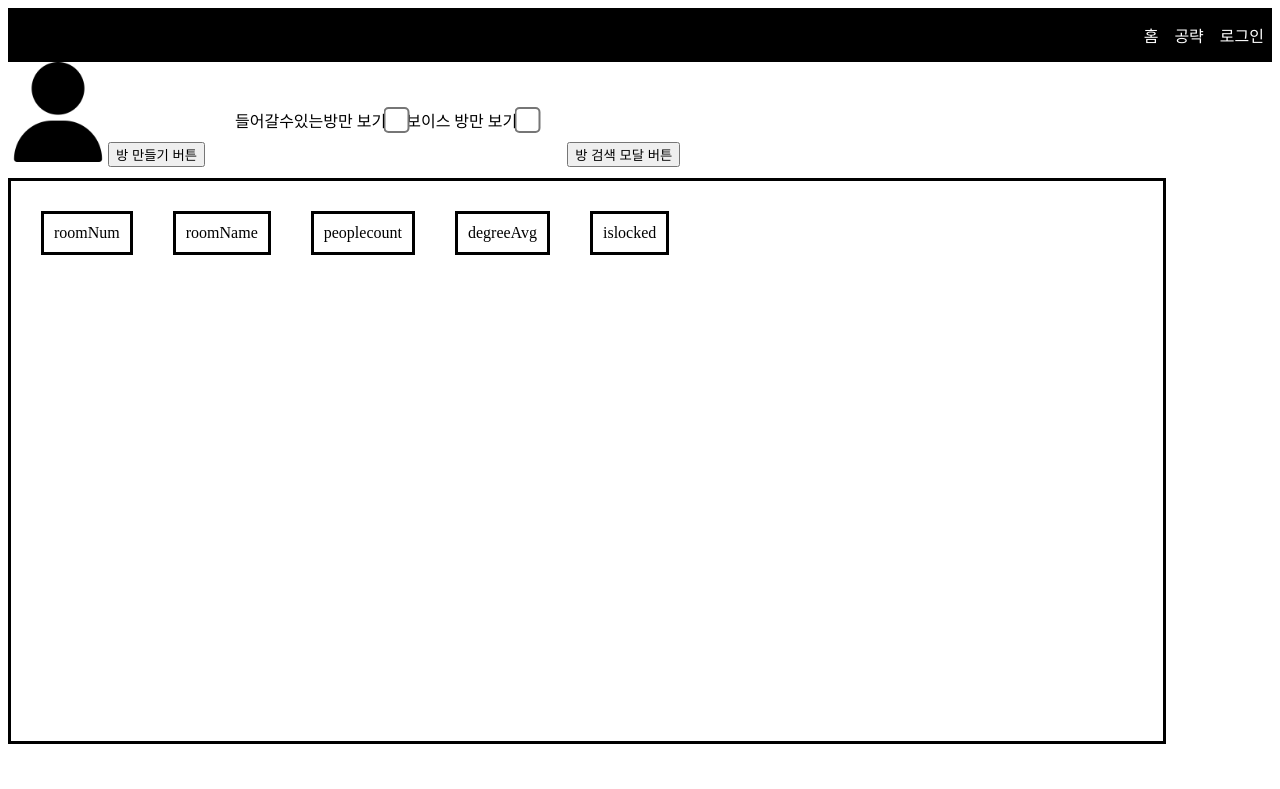
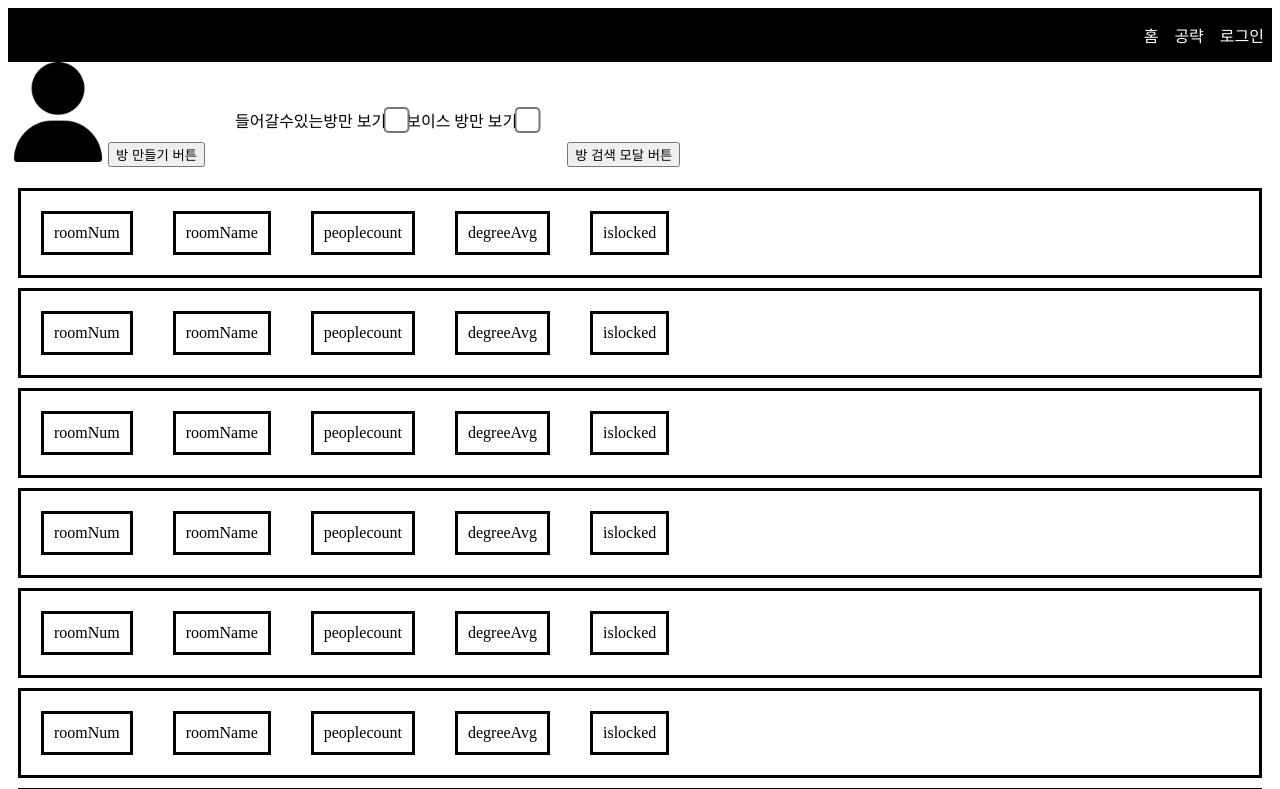
Before and after one commit to think0507/botox, a React (Create React App) app: page /RoomList in a window 1280 px wide. Shown: the top 789 px of the page. Built offline with nearby package versions, Linux system fonts and the light colour scheme.

Commit message:
roomList 컨텐츠 생성 및 페이징 voice chat 방 페이지 생성

```diff
--- a/package.json
+++ b/package.json
@@ -9,7 +9,8 @@
     "axios": "^1.6.7",
     "react": "^18.2.0",
     "react-dom": "^18.2.0",
-    "react-router-dom": "^6.22.1",
+    "react-router": "^6.22.2",
+    "react-router-dom": "^6.22.2",
     "react-scripts": "5.0.1",
     "styled-components": "^6.1.8",
     "web-vitals": "^2.1.4"
--- a/src/App.js
+++ b/src/App.js
@@ -6,6 +6,8 @@ import Attack from './navbar/Attack';
 import Login from './navbar/Login';
 import RoomList from './components/RoomList';
 import MainGameComponents from "./components/MainGameComponents";
+import TextChatRoom from "./components/TextChatRoom";
+import VoiceChatRoom from "./components/VoiceChatRoom";
 
 function App() {
     return (
@@ -18,6 +20,8 @@ function App() {
                     <Route path="/contact" element={<Login />}/>
                     <Route path="/RoomList" element={<RoomList />}/>
                     <Route path="/:gameName" element={<MainGameComponents />}/>
+                    <Route path="/TextChatRoom" element={<TextChatRoom />}/>
+                    <Route path="/VoiceChatRoom" element={<VoiceChatRoom />}/>
                 </Routes>
             </div>
         </BrowserRouter>
--- a/src/components/RoomList.css
+++ b/src/components/RoomList.css
@@ -11,6 +11,7 @@
 .roomListContent{
     margin : 10px;
     display : flex;
+    border : solid black 3px;
 }
 .checkBoxContainer{
     display : flex;
@@ -30,10 +31,11 @@
     margin : 20px;
     border : solid 3px black;
 }
+.roomListContent:hover{
+    background : gray;
+}
 
-
-
-/* 모달 CSS */
+/* ===== 모달 CSS ===== */
 .btn-wrapper {
     display: flex;
     justify-content: center;
@@ -63,3 +65,4 @@
     height: 150px;
     padding: 15px;
 }
+/* ===== 모달 css 끝! =====*/
--- a/src/components/RoomList.js
+++ b/src/components/RoomList.js
@@ -1,16 +1,28 @@
 import React, {useRef, useState} from 'react';
-import {useLocation} from 'react-router-dom';
 import usericonURL from '../img/user-icon.png'
 import './RoomList.css'
+import RoomListContent from "./RoomListContent";
 function RoomList() {
-    const {state} = useLocation(); //useLocation()훅으로 state를 받음
-    console.log(state)
-    console.log('this')
 
     // 모달창 사용을 위한 변수 선언
-    const [creteRoomModalOpen, creteRoomSetModalOpen] = useState(false);
+    const [createRoomModalOpen, createRoomSetModalOpen] = useState(false);
     const [searchRoomModalOpen, searchRoomSetModalOpen] = useState(false);
+
     const modalBackground = useRef();
+
+    // ======= 페이징 =======
+    const numberOfRooms = 15; // 예시로 15개의 방을 생성
+    // 현재 페이지
+    const [currentPage, setCurrentPage] = useState(1);
+    // 페이지 당 보여줄 방의 수
+    const roomsPerPage = 10;
+    // 현재 페이지의 방 목록 계산
+    const indexOfLastRoom = currentPage * roomsPerPage;
+    const indexOfFirstRoom = indexOfLastRoom - roomsPerPage;
+    const currentRooms = Array.from({ length: numberOfRooms }).slice(indexOfFirstRoom, indexOfLastRoom);
+    // 페이지 변경 함수
+    const paginate = pageNumber => setCurrentPage(pageNumber);
+    //  ======= 페이징 종료 =======
 
     return (
         <div>
@@ -21,15 +33,15 @@ function RoomList() {
                 {/*    방만들기 모달창 */}
                 <modal>
                     <div className={'btn-wrapper'}>
-                        <button className={'modal-open-btn'} onClick={() => creteRoomSetModalOpen(true)}>
+                        <button className={'modal-open-btn'} onClick={() => createRoomSetModalOpen(true)}>
                             방 만들기 버튼
                         </button>
                     </div>
                     {
-                        creteRoomModalOpen &&
+                        createRoomModalOpen &&
                         <div className={'modal-container'} ref={modalBackground} onClick={e => {
                             if (e.target === modalBackground.current) {
-                                creteRoomSetModalOpen(false);
+                                createRoomSetModalOpen(false);
                             }
                         }}>
                             <div className={'modal-content'}>
@@ -38,9 +50,13 @@ function RoomList() {
                                 {/* 방 번호 검색, 방 이름검색, or  텍스트,음성 검색필터 들어갈수있는방 검색필터*/}
                                 <input type={"text"} value={"방 이름"}></input>
 
+                                <p>암호사용</p>
+                                <input type={"checkbox"} value={"암호 사용"}></input>
+                                <input type={"password"} value={"비밀번호"}></input>
+
                                 <input type={"button"} value={'방 만들기'}></input>
 
-                                <button className={'modal-close-btn'} onClick={() => creteRoomSetModalOpen(false)}>
+                                <button className={'modal-close-btn'} onClick={() => createRoomSetModalOpen(false)}>
                                     모달 닫기
                                 </button>
                             </div>
@@ -56,7 +72,6 @@ function RoomList() {
                     <p>보이스 방만 보기</p>
                     <input className={'checkBox'} type={"checkbox"}></input>
                 </div>
-
 
 
                 {/*    검색창 모달창 */}
@@ -90,33 +105,26 @@ function RoomList() {
                 </modal>
             </div>
 
+            {currentRooms.map((room, index) => (
+                <RoomListContent
+                    key={index}
+                    roomNum={index + 1} // 예시로 방 번호를 index + 1로 지정
+                    // 나머지 roomName, peoplecount 등의 속성은 서버에서 받아오는 데이터에 따라 적절히 처리
+                />
+            ))}
 
+            {/*/!*    방 목록 리스트 *!/*/}
+            {/*<div className={'roomListContentContainer'}>*/}
+            {/*    <RoomListContent />*/}
+            {/*</div>*/}
 
-            {/*    방 목록 리스트 */}
-            <div className={'roomListContentContainer'}>
-                <div className={'roomListContent'}>
-                    <div className={'roomContent'}>
-                        {/*    방번호*/}
-                        roomNum
-                    </div>
-                    <div className={'roomContent'}>
-                        {/*    방 제목 */}
-                        roomName
-                    </div>
-                    <div className={'roomContent'}>
-                        {/*    현재 인원수*/}
-                        peoplecount
-                    </div>
-                    <div className={'roomContent'}>
-                        {/*    평균온도 */}
-                        degreeAvg
-                    </div>
-                    <div className={'roomContent'}>
-                        {/*    잠금 여부 */}
-                        islocked
-                    </div>
-                </div>
+            {/* 페이징 */}
+            <div>
+                {Array.from({length: Math.ceil(numberOfRooms / roomsPerPage)}).map((_, index) => (
+                    <button key={index} onClick={() => paginate(index + 1)}>{index + 1}</button>
+                ))}
             </div>
+
         </div>
     )
 }
--- /dev/null
+++ b/src/components/RoomListContent.js
@@ -0,0 +1,50 @@
+import React, {useState} from 'react'
+import {Link} from "react-router-dom";
+import {useNavigate} from 'react-router-dom';
+
+function RoomListContent() {
+    const navigate = useNavigate();
+
+
+
+
+    const roomListContentDoubleClick = () => {
+        // 방입장 가능한지 체크
+        if (!'풀방일경우') {
+            alert('풀방입니다!');
+        } else if (!'암호방일경우') {
+            alert('암호방입니다!');
+        } else {
+            const navigateToVoiceChatRoom = "/VoiceChatRoom";
+            // 페이지 이동
+            navigate(navigateToVoiceChatRoom);
+        }
+    }
+
+    return (
+        <div className={'roomListContent'} onDoubleClick={() => roomListContentDoubleClick()}>
+            <div className={'roomContent roomNum'}>
+                {/*    방번호*/}
+                roomNum
+            </div>
+            <div className={'roomContent'}>
+                {/*    방 제목 */}
+                roomName
+            </div>
+            <div className={'roomContent'}>
+                {/*    현재 인원수*/}
+                peoplecount
+            </div>
+            <div className={'roomContent'}>
+                {/*    평균온도 */}
+                degreeAvg
+            </div>
+            <div className={'roomContent'}>
+                {/*    잠금 여부 */}
+                islocked
+            </div>
+        </div>
+    )
+}
+
+export default RoomListContent
--- /dev/null
+++ b/src/components/TextChatRoom.js
@@ -0,0 +1,12 @@
+import React from 'react';
+
+function TextChatRoom() {
+
+    return (
+        <div>
+            <p>textChatroom</p>
+        </div>
+    );
+}
+
+export default TextChatRoom;
--- /dev/null
+++ b/src/components/VoiceChatRoom.js
@@ -0,0 +1,12 @@
+import React from 'react';
+
+function VoiceChatRoom() {
+
+    return (
+        <div>
+            <p>VoiceChatroom</p>
+        </div>
+    );
+}
+
+export default VoiceChatRoom;
```
Also changed, not shown: 1 other file (tests, documents, lock files or other folders).
